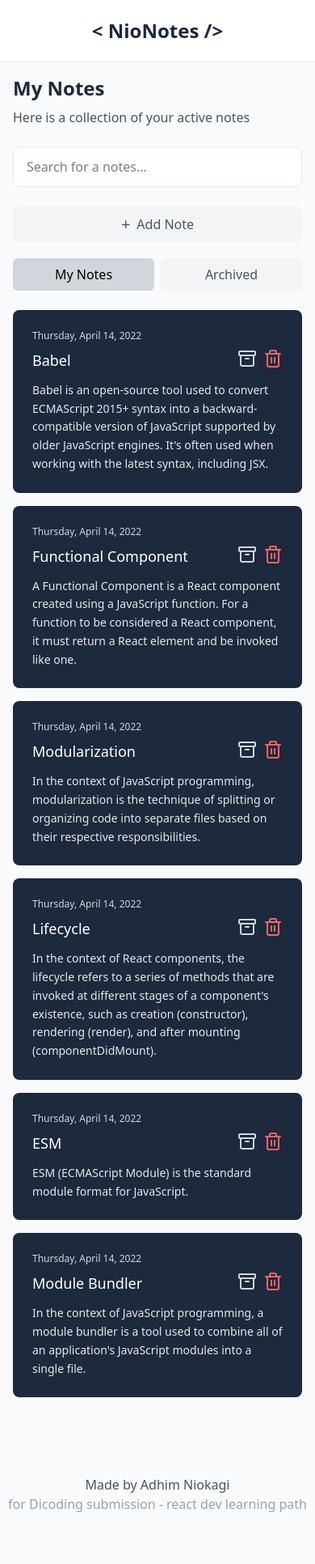
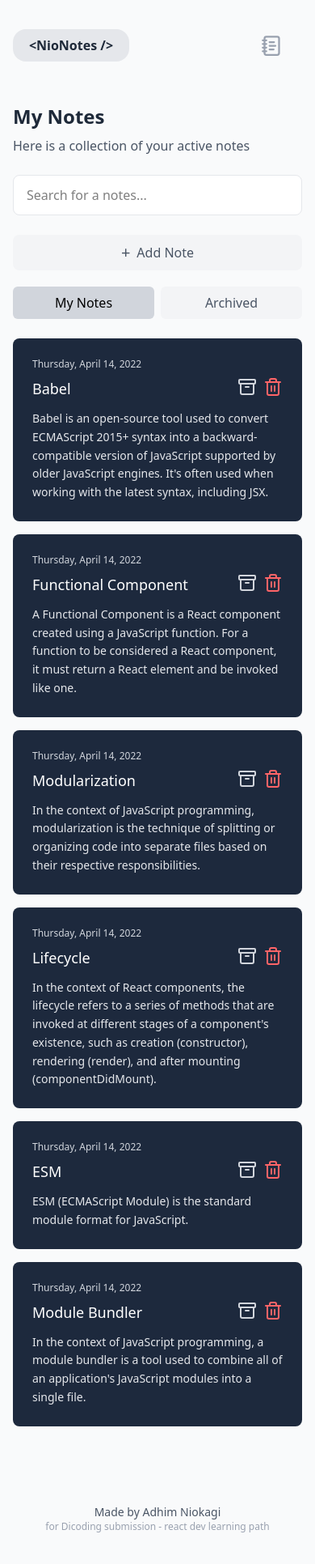
Before and after one commit to niokagi/react-notes-app, a React (Vite) app: page / in a window 390 px wide. Shown: the top 1932 px of the page at 81% size. Built offline with nearby package versions, Linux system fonts and the light colour scheme.

Commit message:
Update MobileNav.jsx for mobile responsive

```diff
--- a/package.json
+++ b/package.json
@@ -1,5 +1,6 @@
 {
   "name": "react-notes-app",
+  "author": "Adhim Niokagi",
   "private": true,
   "version": "0.0.0",
   "type": "module",
--- a/src/App.jsx
+++ b/src/App.jsx
@@ -37,10 +37,10 @@ export default function App() {
       />
       <main className="flex-1 flex flex-col lg:w-[78%] lg:absolute lg:right-0">
         <MobileNav />
-        <div className="flex-1 p-4 lg:p-8 min-h-[100vh]">
+        <div className="flex-1 p-4 lg:p-8 min-h-[100dvh]">
           <div className="max-w-7xl mx-auto">
             <div className="mb-6">
-              <h2 className="text-2xl font-bold text-gray-800 mb-2">
+              <h2 className="text-2xl font-bold text-gray-800 mb-2 sm:mt-2">
                 {showArchived ? "Archived Notes" : "My Notes"}
               </h2>
               <p className="text-gray-600 mb-6">
--- a/src/layouts/Footer.jsx
+++ b/src/layouts/Footer.jsx
@@ -2,8 +2,8 @@ export default function Footer() {
   return (
     <>
       <footer className="bottom-0 w-full mx-auto text-center mt-20 mb-12">
-        <h1 className="text-gray-600">Made by Adhim Niokagi</h1>
-        <h2 className="text-gray-400">
+        <h1 className="text-gray-600 max-sm:text-sm">Made by Adhim Niokagi</h1>
+        <h2 className="text-gray-400 max-sm:text-xs">
           for Dicoding submission - react dev learning path
         </h2>
       </footer>
--- a/src/layouts/MobileNav.jsx
+++ b/src/layouts/MobileNav.jsx
@@ -1,9 +1,14 @@
+import { NotebookText } from "lucide-react";
+
 export default function MobileNav() {
   return (
-    <nav className="lg:hidden bg-white border-b border-gray-200 sticky top-0 flex justify-center items-center h-[4.8rem]">
-      <h1 className="text-2xl font-bold text-gray-800">
-        &lt; NioNotes /&gt;
-      </h1>
+    <nav className="w-full my-9 px-4 pr-10 flex items-center justify-between sm:hidden">
+      <div className="px-3 h-10 w-36 bg-gray-200 rounded-2xl flex items-center justify-center">
+        <h1 className="text-base font-bold text-gray-800">
+          &lt;NioNotes /&gt;
+        </h1>
+      </div>
+      <NotebookText size={27} className="text-gray-400" />
     </nav>
   );
 }
```
